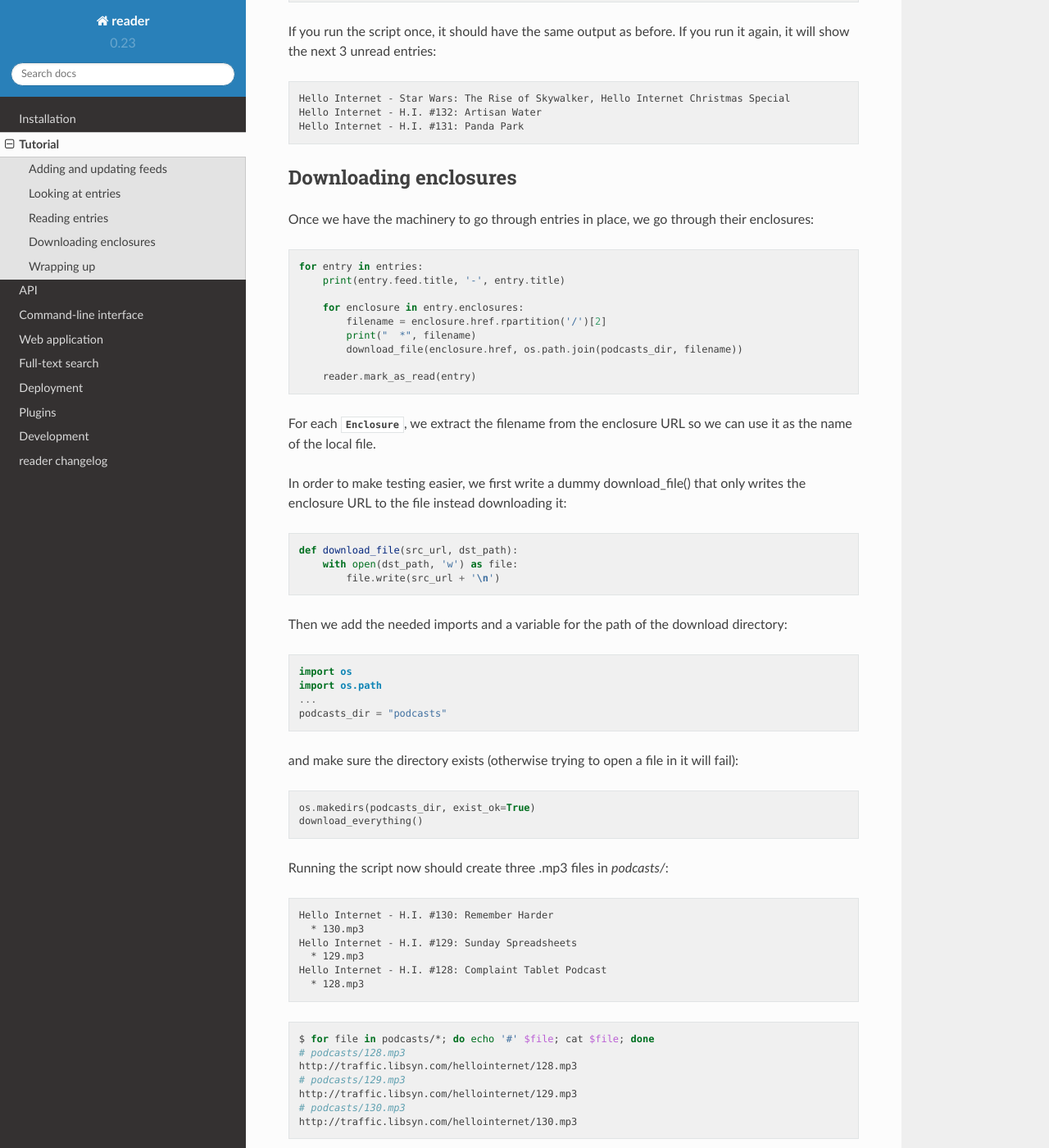
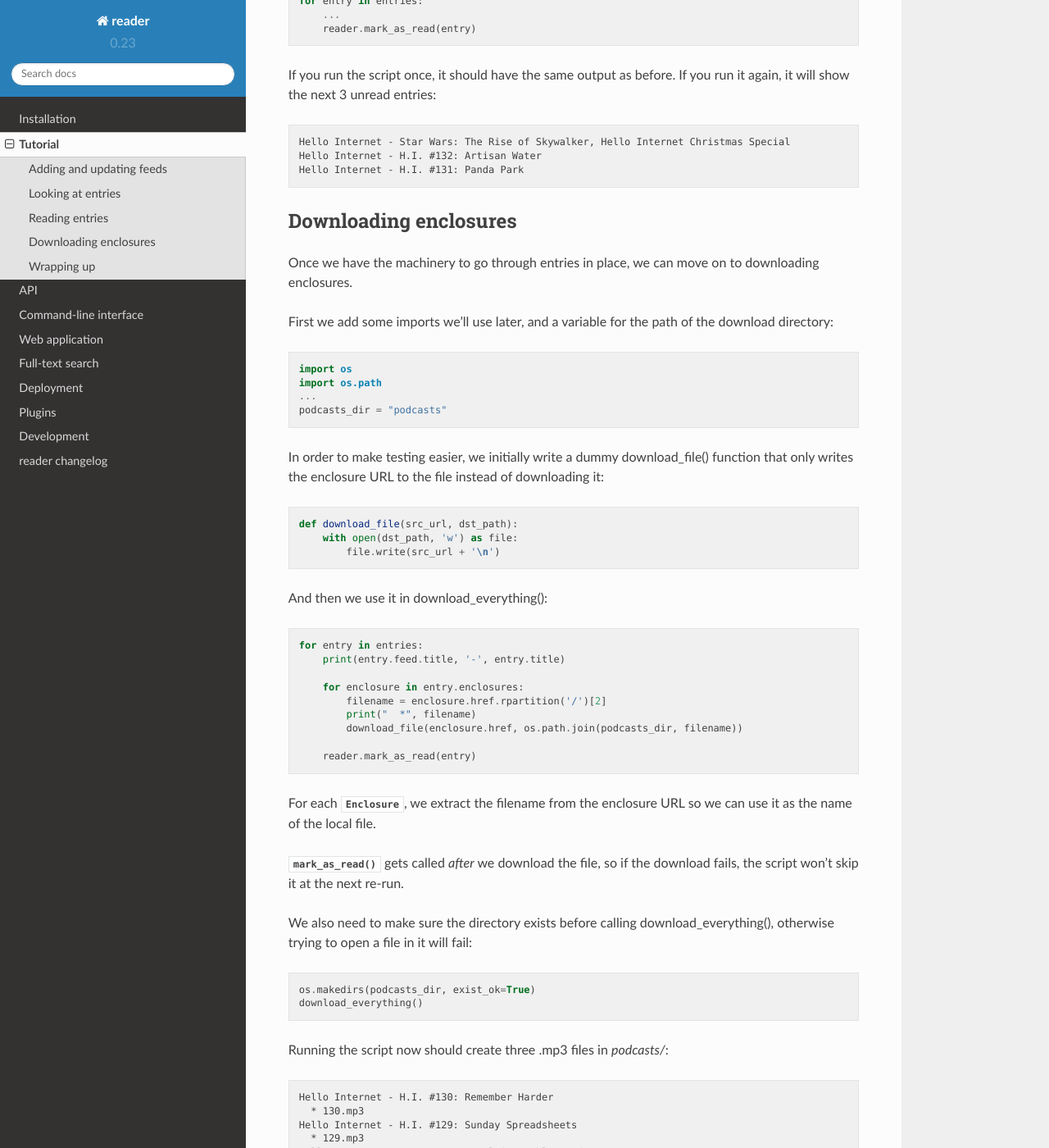
Before and after one commit to Alcides1123/reader, a Sphinx documentation site: the page built from docs/tutorial.rst, in a window 1280 px wide and 1400 px high, scrolled down 2628 px. Shown: the whole window at 82% size. Built offline with Sphinx 7.4.7 and the Read the Docs theme 2.0.0, drawn with Linux system fonts in a browser that asks for light colours.

Commit message:
Tutorial fixes.
For #158.

```diff
--- a/docs/tutorial.rst
+++ b/docs/tutorial.rst
@@ -20,8 +20,9 @@ in the context of a feed, these files are called *enclosures*.
 .. _rss: https://en.wikipedia.org/wiki/RSS
 
 
+.. note::
 
-Before starting, install *reader* by following the instructions :doc:`here <install>`.
+    Before starting, install *reader* by following the instructions :doc:`here <install>`.
 
 The final script is available as :gh:`an example <examples/podcast.py>`
 in the *reader* repository, if you want to compare your script with the final
@@ -160,7 +161,24 @@ Downloading enclosures
 ----------------------
 
 Once we have the machinery to go through entries in place,
-we go through their enclosures::
+we can move on to downloading enclosures.
+
+First we add some imports we'll use later,
+and a variable for the path of the download directory::
+
+    import os
+    import os.path
+    ...
+    podcasts_dir = "podcasts"
+
+In order to make testing easier, we initially write a dummy download_file()
+function that only writes the enclosure URL to the file instead of downloading it::
+
+    def download_file(src_url, dst_path):
+        with open(dst_path, 'w') as file:
+            file.write(src_url + '\n')
+
+And then we use it in download_everything()::
 
     for entry in entries:
         print(entry.feed.title, '-', entry.title)
@@ -175,23 +193,11 @@ we go through their enclosures::
 For each :class:`Enclosure`, we extract the filename from the enclosure URL
 so we can use it as the name of the local file.
 
-In order to make testing easier, we first write a dummy download_file()
-that only writes the enclosure URL to the file instead downloading it::
+:meth:`~Reader.mark_as_read` gets called *after* we download the file,
+so if the download fails, the script won't skip it at the next re-run.
 
-    def download_file(src_url, dst_path):
-        with open(dst_path, 'w') as file:
-            file.write(src_url + '\n')
-
-Then we add the needed imports and a variable for the path of the download
-directory::
-
-    import os
-    import os.path
-    ...
-    podcasts_dir = "podcasts"
-
-and make sure the directory exists
-(otherwise trying to open a file in it will fail)::
+We also need to make sure the directory exists before calling
+download_everything(), otherwise trying to open a file in it will fail::
 
     os.makedirs(podcasts_dir, exist_ok=True)
     download_everything()
```
